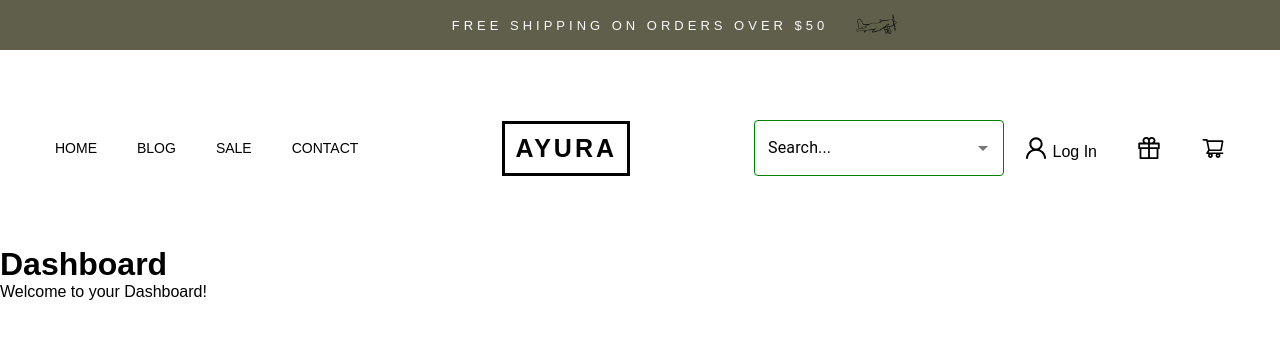
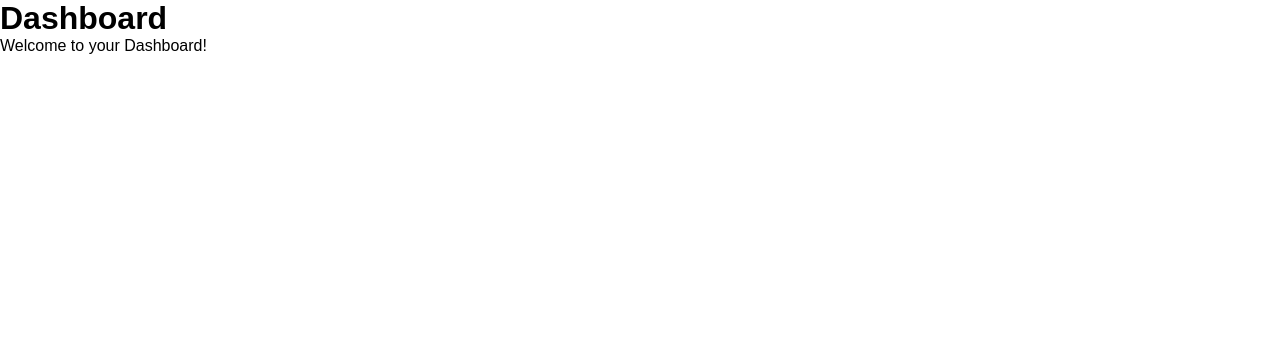
Before and after one commit to jananisree96/Ayura-Website, a React (Vite) app in the folder final-project/: page /dashboard in a window 1280 px wide. Shown: the top 338 px of the page. Built offline with nearby package versions, Linux system fonts and the light colour scheme.

Commit message:
route set

```diff
--- a/final-project/src/App.jsx
+++ b/final-project/src/App.jsx
@@ -1,5 +1,5 @@
 import React, { useState } from 'react';
-import { BrowserRouter as Router, Route, Routes } from 'react-router-dom';
+import { BrowserRouter as Router, Route, Routes, useLocation } from 'react-router-dom';
 import Home from './components/Home/Home';
 import Candles from './components/FAVORITES/TopProducts';
 import NavBar from './components/Navbar/NavBar';
@@ -7,17 +7,18 @@ import MostPopular from './components/ProductCarosuel/MostPopular';
 import Footer from './components/Footer/Footer';
 import Dashboard from './components/DashBoard/Dashboard';
 
-
 function App() {
   const [cartOpen, setCartOpen] = useState(false);
+  const location = useLocation(); // Get the current route
 
   const toggleCart = () => {
     setCartOpen(!cartOpen);
   };
 
   return (
-    <Router>
-      <NavBar toggleCart={toggleCart} />
+    <>
+      {/* Conditionally render NavBar if not on /dashboard route */}
+      {location.pathname !== '/dashboard' && <NavBar toggleCart={toggleCart} />}
       <Routes>
         <Route
           path="/"
@@ -32,9 +33,16 @@ function App() {
         />
         <Route path="/dashboard" element={<Dashboard />} />
       </Routes>
+    </>
+  );
+}
+
+function AppWrapper() {
+  return (
+    <Router>
+      <App />
     </Router>
   );
 }
 
-
-export default App;
+export default AppWrapper;
```
